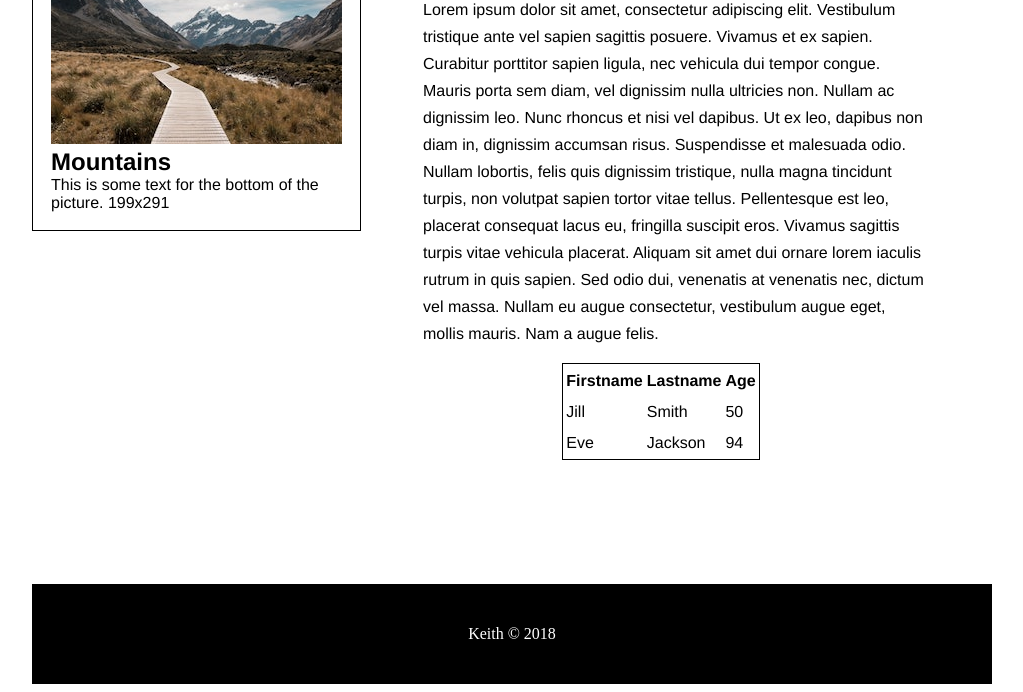
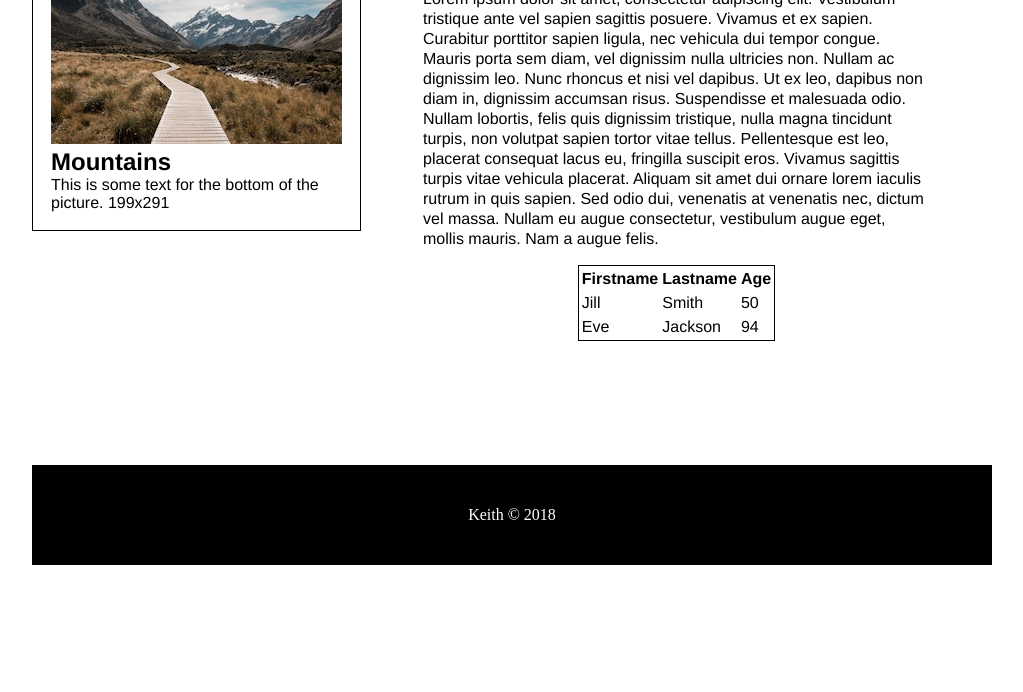
Before and after one commit to wongilee823/midterm, a plain HTML site: page docs/about.html in a window 1280 px wide. Shown: the part 217-909 px from the top of the page, without its empty margins (128-1151 px from the left). After the commit the page ends 800 px from the top, so only its background shows below. Drawn offline with Linux system fonts and the light colour scheme; a script that the page names is missing.

```diff
--- a/docs/about.html
+++ b/docs/about.html
@@ -68,8 +68,8 @@
                     eget, mollis mauris. Nam a augue felis.
                 </p>
             </div>
-            <div id="table ">
-                <table class="marginCenter thinBorder panelHeadingMargin ">
+            <div id="table">
+                <table class="marginCenter thinBorder">
                     <tr class="textCenter thinBorder">
                         <th>Firstname</th>
                         <th>Lastname</th>
--- a/docs/css/styles.css
+++ b/docs/css/styles.css
@@ -21,7 +21,7 @@ body {
 #banner {
     background-image: url("../images/4x4-adventure-automobile-1571783.jpg");
     background-size: cover;
-    height: 367px;
+    height: 500px;
     position: relative;
 }
 #main {
@@ -39,7 +39,11 @@ body {
     width: 960px;
     text-align: center;
 }
-
+#table {
+    margin-left:31px;
+    margin-top: 0px;
+    margin-bottom: 124px;
+}
 #banner h1 {
     position: relative;
     top: 115px;
@@ -136,7 +140,7 @@ a:hover {
 }
 
 .grFont {
-    line-height: 27px;
+    line-height: 20px;
     font-size: 16px;
 }
 
```
